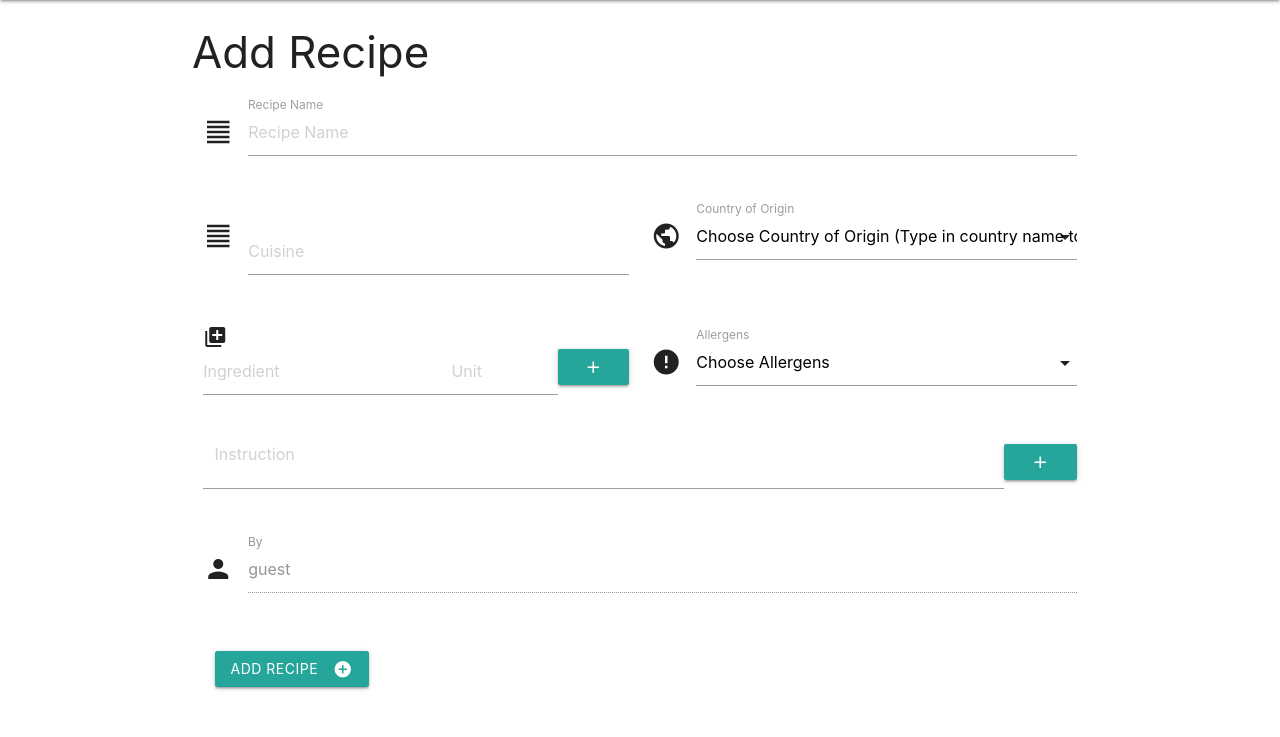
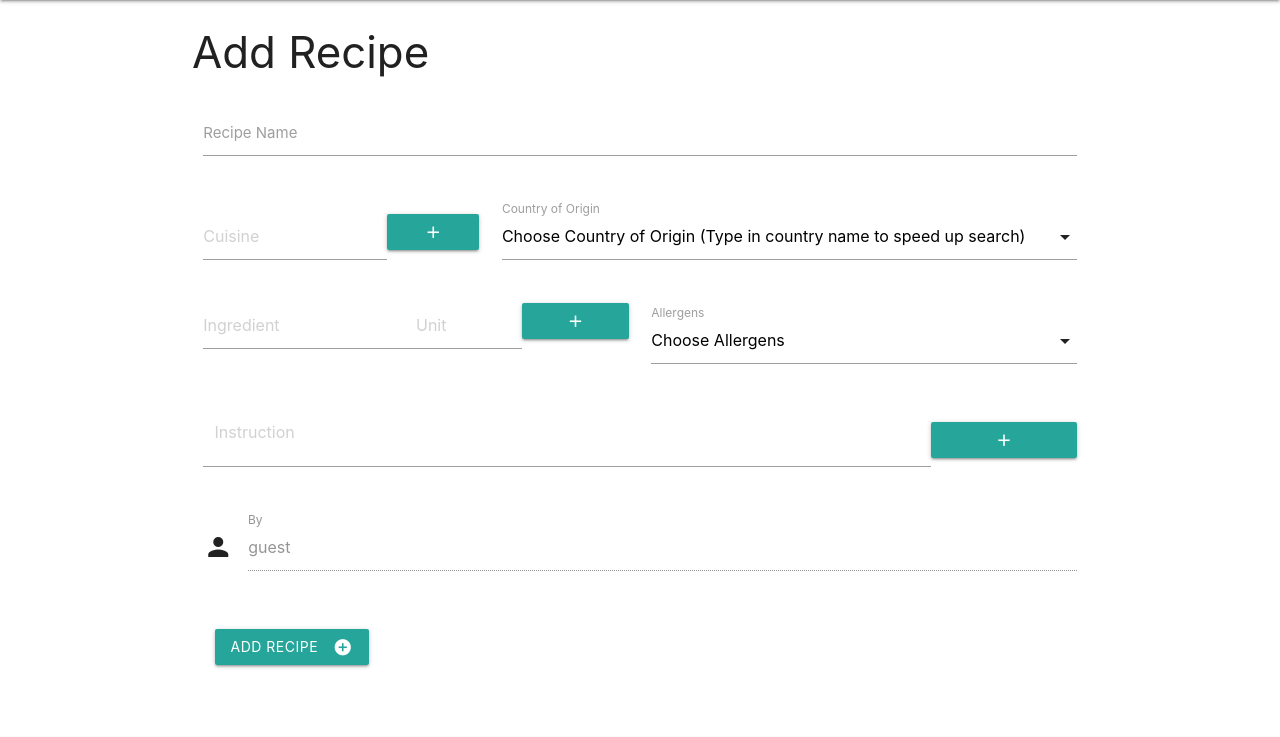
Before and after one commit to Code-Institute-Submissions/DCD-MilestoneProject, a Flask app: template templates/add_recipe.html in a window 1280 px wide. Shown: the part 64-801 px from the top of the page. After the commit the page ends 732 px from the top, so only its background shows below. Run offline with Flask 2, Linux system fonts and the light colour scheme; the template is opened without the code that fills it, so the values that code supplies are empty; some libraries are stand-ins or nearby versions.

Commit message:
Change format of cuisine (chips to individual fields)

```diff
--- a/static/js/main.js
+++ b/static/js/main.js
@@ -7,6 +7,28 @@ $(document).ready(function() {
     });
     $('.tooltipped').tooltip();
 
+    $('.add_cuisine').click(function() {
+
+        var last = $(".cuisine:last").attr("id");
+        var split_id = last.split("_");
+        var next = Number(split_id[1]) + 1;
+
+        $(".cuisine:last").after('<div class="cuisine" id="cuisine_' + next + '"></div>');
+        $('#cuisine_' + next).append(
+            '<input type="text" name="cuisine_' + next + '" placeholder="Cuisine" minlength="2" maxlength="20" class="col s8" required/>' +
+            '<a class="btn waves-effect waves-light red remove_cuisine col s4" id="remove_' + next + '"><i class="material-icons">remove</i></a>'
+        );
+    });
+
+     $('#cuisines_container').on('click', '.remove_cuisine', function() {
+        var id = this.id;
+        var split_id = id.split("_");
+        var deleteindex = split_id[1];
+
+        $("#cuisine_" + deleteindex).remove();
+
+    });
+
     $('.add_ingredient').click(function() {
 
         var last = $(".ingredient:last").attr("id");
@@ -15,9 +37,9 @@ $(document).ready(function() {
 
         $(".ingredient:last").after('<div class="ingredient" id="ingredient_' + next + '"></div>');
         $("#ingredient_" + next).append(
-            '<input type="text" name="ingredient_' + next + '" placeholder="Ingredient" class="col s7" required pattern="\S+" title="No preceding and ending white spaces" />' +
-            '<input type="text" name="unit_' + next + '" placeholder="Unit" class="col s3" required pattern="\S+" title="No preceding and ending white spaces" />' +
-            '<a class="btn waves-effect waves-light red col s2 remove_ingredient" id="remove_' + next + '"><i class="material-icons">remove</i></a>'
+            '<input type="text" name="ingredient_' + next + '" placeholder="Ingredient" class="col s6" required/>' +
+            '<input type="text" name="unit_' + next + '" placeholder="Unit" class="col s3" required/>' +
+            '<a class="btn waves-effect waves-light red col s3 remove_ingredient" id="remove_' + next + '"><i class="material-icons">remove</i></a>'
         );
     });
 
@@ -38,8 +60,8 @@ $(document).ready(function() {
 
         $(".instruction:last").after('<div class="instruction" id="instruction_' + next + '"></div>');
         $("#instruction_" + next).append(
-            '<textarea class="materialize-textarea col s11" placeholder="Instruction" name="instruction_' + next + '"></textarea>' +
-            '<a class="btn waves-effect waves-light red col s1 remove_instruction" id="remove_' + next + '"><i class="material-icons">remove</i></a>'
+            '<textarea class="materialize-textarea col s10" placeholder="Instruction" name="instruction_' + next + '"></textarea>' +
+            '<a class="btn waves-effect waves-light red col s2 remove_instruction" id="remove_' + next + '"><i class="material-icons">remove</i></a>'
         );
     });
 
--- a/templates/add_recipe.html
+++ b/templates/add_recipe.html
@@ -6,18 +6,20 @@
         <form action="{{ url_for('insert_recipe') }}" method="POST" class="col s12" action="/insert_recipe">
             <div class="row">
                 <div class="input-field col s12">
-                    <i class="material-icons prefix">format_align_justify</i>
-                    <input type="text" name="name" id="name" maxlength="20" placeholder="Recipe Name" required pattern="\S+" title="No preceding and ending white spaces" />
+                    <input type="text" name="name" id="name" minlength="2" maxlength="20" required/>
                     <label for="name">Recipe Name</label>
                 </div>
             </div>
             <div class="row">
-                <div class="input-field col s12 m6">
-                    <i class="material-icons prefix">format_align_justify</i>
-                    <div class="chips-placeholder tooltipped" data-position="bottom" data-tooltip="Press 'ENTER' after each cuisine type"></div>
+                <div class="input-field col s12 m4">
+                    <div id="cuisines_container">
+                        <div class="cuisine" id="cuisine_1">
+                            <input type="text" name="cuisine_1" placeholder="Cuisine" minlength="2" maxlength="20" class="col s8" required/>
+                            <a class="btn waves-effect waves-light add_cuisine col s4"><i class="material-icons">add</i></a>
+                        </div>
+                    </div>
                 </div>
-                <div class="input-field col s12 m6">
-                    <i class="material-icons prefix">public</i>
+                <div class="input-field col s12 m8">
                     <select id="origin" name="origin" data-live-search="true" required>
                         <option value="" disabled selected>Choose Country of Origin (Type in country name to speed up search)</option>
                         {% for c in countries %}
@@ -29,17 +31,15 @@
             </div>
             <div class="row">
                 <div class="intput-field col s12 m6">
-                    <i class="material-icons prefix">library_add</i>
                     <div id="ingredients_container">
                         <div class="ingredient" id="ingredient_1">
-                            <input type="text" name="ingredient_1" placeholder="Ingredient" class="col s7" required pattern="\S+" title="No preceding and ending white spaces" />
-                            <input type="text" name="unit_1" placeholder="Unit" class="col s3" required pattern="\S+" title="No preceding and ending white spaces" />
-                            <a class="btn waves-effect waves-light add_ingredient col s2"><i class="material-icons">add</i></a>
+                            <input type="text" name="ingredient_1" placeholder="Ingredient" class="col s6" required/>
+                            <input type="text" name="unit_1" placeholder="Unit" class="col s3" required/>
+                            <a class="btn waves-effect waves-light add_ingredient col s3"><i class="material-icons">add</i></a>
                         </div>
                     </div>
                 </div>
                 <div class="input-field col s12 m6">
-                    <i class="material-icons prefix">error</i>
                     <select id="origin" name="origin" data-live-search="true" multiple>
                         <option value="" disabled>Choose Allergens</option>
                         {% for a in allergens %}
@@ -53,8 +53,8 @@
                 <div class="input-field col s12">
                     <div id="instructions_container">
                         <div class="instruction" id="instruction_1">
-                            <textarea class="materialize-textarea col s11" placeholder="Instruction" name="instruction_1" required></textarea>
-                            <a class="btn waves-effect waves-light add_instruction col s1"><i class="material-icons">add</i></a>
+                            <textarea class="materialize-textarea col s10 " placeholder="Instruction" name="instruction_1" required></textarea>
+                            <a class="btn waves-effect waves-light add_instruction col s2"><i class="material-icons">add</i></a>
                         </div>
                     </div>
                 </div>
@@ -62,7 +62,7 @@
 
             <div class="row">
                 <div class="input-field col s12">
-                    <i class="material-icons prefix">person</i> {% if 'username' not in session %}
+                    <i class="material-icons prefix show-on-medium-and-up">person</i> {% if 'username' not in session %}
                     <input disabled value="guest" id="disabled" type="text" class="validate"> {% else %}
                     <input disabled value="{{ session['username'] }}" id="disabled" type="text" class="validate"> {% endif %}
                     <label for="author">By</label>
```
